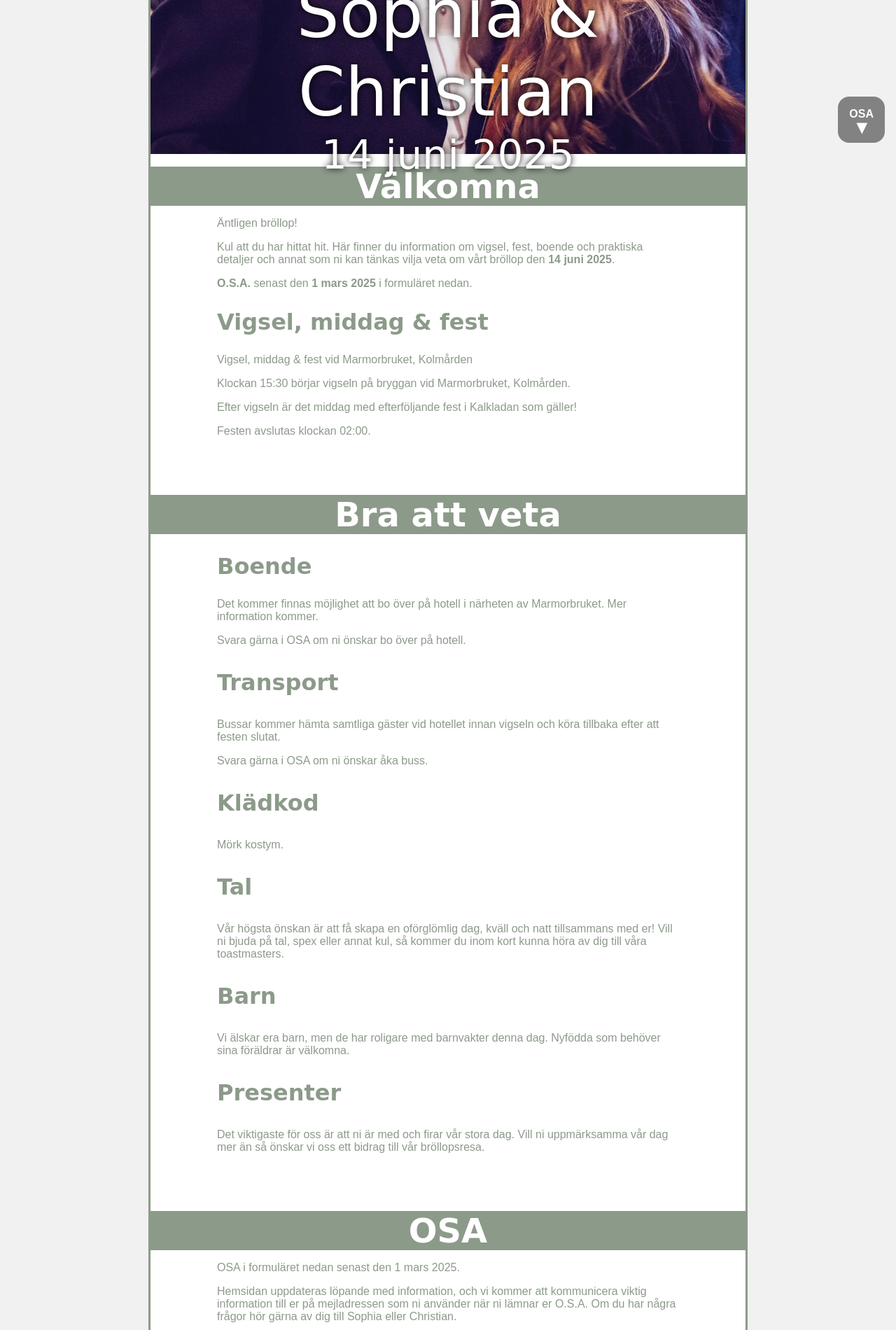
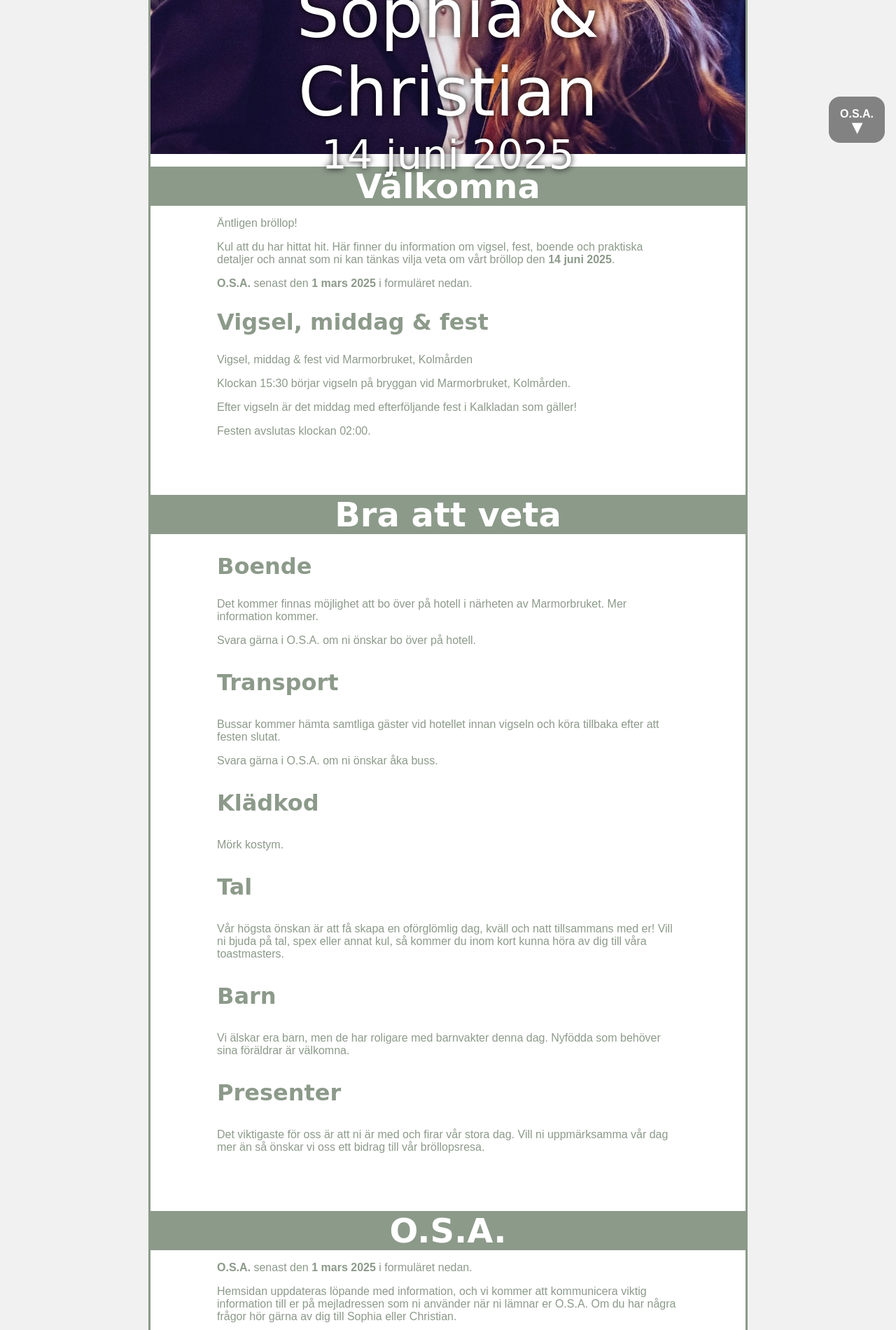
Before and after one commit to linderholm/linderholm.github.io, a plain HTML site: page index.html in a window 1280 px wide. Shown: the part 580-2480 px from the top of the page at 70% size. Drawn offline with Linux system fonts and the light colour scheme; a web font is replaced by a local one.

Commit message:
osa to o.s.a.

```diff
--- a/index.html
+++ b/index.html
@@ -22,7 +22,7 @@
         <span class="heading-subtext"> 14 juni 2025</span>
       </h1>
     </header>
-    <a data-scroll class="fixed-button" href="#rsvp" id="rsvpButton">OSA</a>
+    <a data-scroll class="fixed-button" href="#rsvp" id="rsvpButton">O.S.A.</a>
     <div class="section-wrapper">
        <div class="heading-wrapper">
         <strong class="sub-heading">Välkomna</strong>
@@ -49,15 +49,16 @@
 
         <h2 class="section-heading">Boende</h2>
         <p>Det kommer finnas möjlighet att bo över på hotell i närheten av Marmorbruket. Mer information kommer.</p>
-        <p>Svara gärna i OSA om ni önskar bo över på hotell.</p>
+        <p>Svara gärna i O.S.A. om ni önskar bo över på hotell.</p>
 
         <h3 class="section-heading">Transport</h3>
         <p>Bussar kommer hämta samtliga gäster vid hotellet innan vigseln och köra tillbaka efter att festen slutat.</p>
-        <p>Svara gärna i OSA om ni önskar åka buss.</p>
+        <p>Svara gärna i O.S.A. om ni önskar åka buss.</p>
         <h3 class="section-heading">Klädkod</h3>
         <p>Mörk kostym.</p>
         <h3 class="section-heading">Tal</h3>
-        <p>Vår högsta önskan är att få skapa en oförglömlig dag, kväll och natt tillsammans med er! Vill ni bjuda på tal, spex eller annat kul, så kommer du inom kort kunna höra av dig till våra toastmasters.</p>
+        <p>Vår högsta önskan är att få skapa en oförglömlig dag, kväll och natt tillsammans med er! Vill ni bjuda på
+          tal, spex eller annat kul, så kommer du inom kort kunna höra av dig till våra toastmasters.</p>
 
         <h3 class="section-heading">Barn</h3>
         <p>Vi älskar era barn, men de har roligare med barnvakter denna dag. Nyfödda som behöver sina föräldrar är
@@ -69,14 +70,19 @@
 
       </DIV>
        <div class="heading-wrapper">
-        <strong class="sub-heading" id="rsvp">OSA</strong>
+        <strong class="sub-heading" id="rsvp">O.S.A.</strong>
       </div>
       <section class="section">
 
-        <p>OSA i formuläret nedan senast den 1 mars 2025.</p>
-        <p>Hemsidan uppdateras löpande med information, och vi kommer att kommunicera viktig information till er på mejladressen som ni använder när ni lämnar er O.S.A. Om du har några frågor hör gärna av dig till Sophia eller Christian.</p>
+        <p> <strong>O.S.A.</strong> senast den <strong>1 mars 2025</strong> i formuläret nedan.
+        </p>
+        <p>Hemsidan uppdateras löpande med information, och vi kommer att kommunicera viktig information till er på
+          mejladressen som ni använder när ni lämnar er O.S.A. Om du har några frågor hör gärna av dig till Sophia eller
+          Christian.</p>
         <div class="osa-wrapper"">
-          <iframe src="https://docs.google.com/forms/d/e/1FAIpQLSf4a6XxhVBIXFYHRRrBHBU4G7uGqJV5OJMH2FPb_jCx6KdmOg/viewform?embedded=true" width="100%" height="1500" frameborder="0" marginheight="0" marginwidth="0">Läser in …</iframe>
+          <iframe src="
+          https://docs.google.com/forms/d/e/1FAIpQLSf4a6XxhVBIXFYHRRrBHBU4G7uGqJV5OJMH2FPb_jCx6KdmOg/viewform?embedded=true"
+          width="100%" height="1500" frameborder="0" marginheight="0" marginwidth="0">Läser in …</iframe>
         </div>
         <!-- <iframe
             src="https://docs.google.com/forms/d/e/1FAIpQLSeWSgnl6mqL60rZHtXIdvp_z0DzwQgWgjTUGmaUUFwgtDm0yQ/viewform?embedded=true"
```
